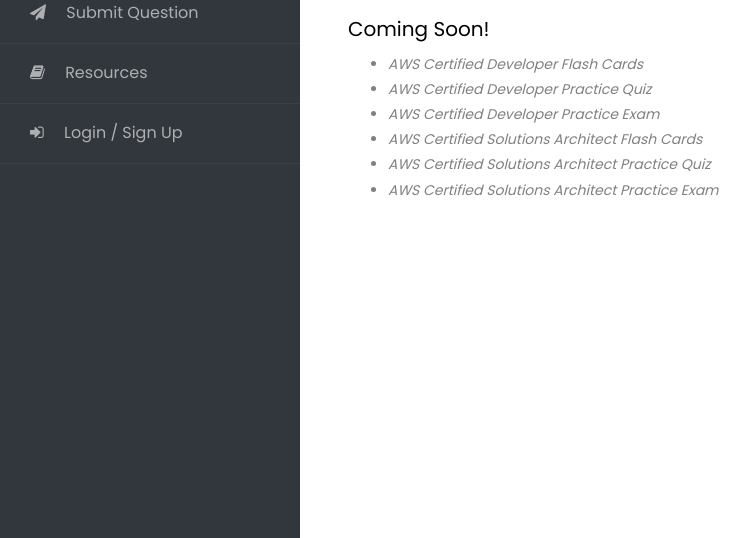
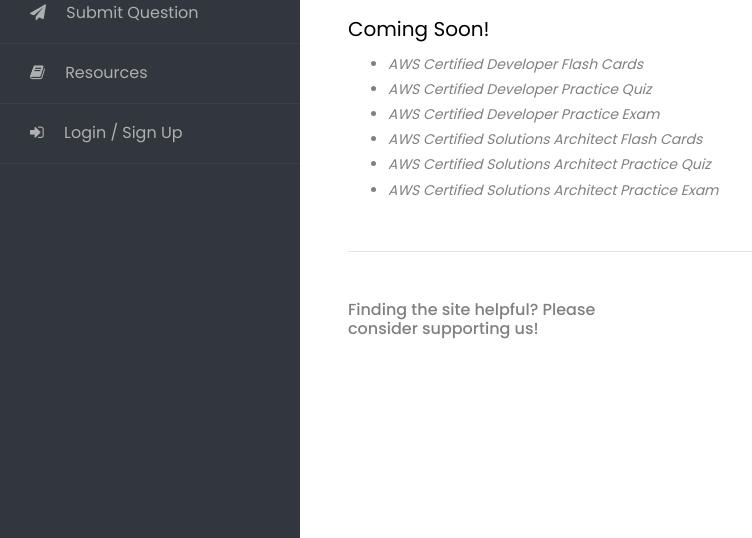
Before and after one commit to theognis1002/aws-certifications-study-guide, a Django app: page / in a window 1280 px wide. Shown: the part 473-1011 px from the top of the page, without its empty margins (0-752 px from the left). Run offline with Django 3.2, Linux system fonts and the light colour scheme; data that the repository does not hold is empty; some libraries are stand-ins or nearby versions.

Commit message:
added paypal donation widgets

```diff
--- a/apps/content/templates/content/home.html
+++ b/apps/content/templates/content/home.html
@@ -31,4 +31,10 @@
             <li>AWS Certified Solutions Architect Practice Exam</li>
         </em>
     </ul>
+
+    <hr class="mt-5 mb-5">
+    <div class="col-md-4 col-sm-4 p-0 m-0">
+        <h6 class="mb-3">Finding the site helpful? Please consider supporting us!</h6>
+        {% include "users/partials/donation_widget.html" %}
+    </div>
 {% endblock %}
--- a/apps/content/templates/content/quiz_results.html
+++ b/apps/content/templates/content/quiz_results.html
@@ -33,4 +33,9 @@
         {% endfor %}
     </div>
 
+    <hr class="mt-5 mb-5">
+    <div class="col-md-4 col-sm-4 p-0 m-0">
+        <h6 class="mb-3">Finding the site helpful? Please consider supporting us!</h6>
+        {% include "users/partials/donation_small_widget.html" %}
+    </div>
 {% endblock %}
--- a/apps/users/templates/users/donations.html
+++ b/apps/users/templates/users/donations.html
@@ -6,7 +6,8 @@
 {% endblock %}
 
 {% block content %}
-    <div class="col-md-6 col-sm-6 p-0 m-0">
-
+    <div class="col-md-4 col-sm-4 p-0 m-0">
+        <p>Thank you for the donation! Anything helps!</p>
+        {% include "users/partials/donation_widget.html" %}
     </div>
 {% endblock %}
--- /dev/null
+++ b/apps/users/templates/users/partials/donation_widget.html
@@ -0,0 +1,19 @@
+<div id="paypal-button-container"></div>
+
+<!-- Include the PayPal JavaScript SDK -->
+<script
+    src="https://www.paypal.com/sdk/js?client-id=AeB3UDRe4yUms0zLj4FwP03CKsRBgmjVQcLjFV53rRSRlds_ld8s1nFBElq24Xg12sG97ib02Pe_89sz&currency=USD">
+</script>
+<script>
+    // Render the PayPal button into #paypal-button-container
+    paypal.Buttons({
+
+        style: {
+            color:  'blue',
+            shape:  'pill',
+            label:  'pay',
+            height: 40
+        }
+
+    }).render('#paypal-button-container');
+</script>
```
Also changed, not shown: apps/users/templates/users/partials/donation_small_widget.html (added, +32 -0 lines).
